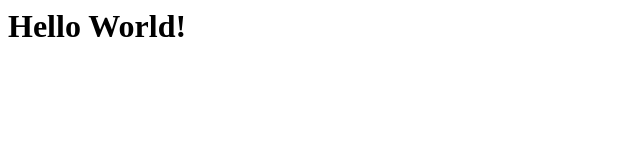
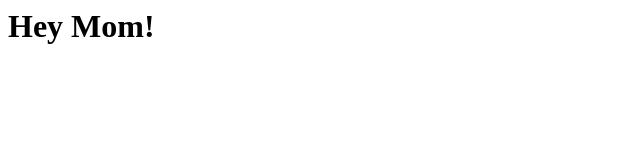
Before and after one commit to DeLaPF/DeLaPF.github.io, a plain HTML site: page index.html in a window 1280 px wide. Shown: the whole page, without its empty margins (0-640 px from the left). Drawn offline with Linux system fonts and the light colour scheme.

Commit message:
Update index.html

```diff
--- a/index.html
+++ b/index.html
@@ -1 +1 @@
-<h1>Hello World!</h1>
+<h1>Hey Mom!</h1>
```
